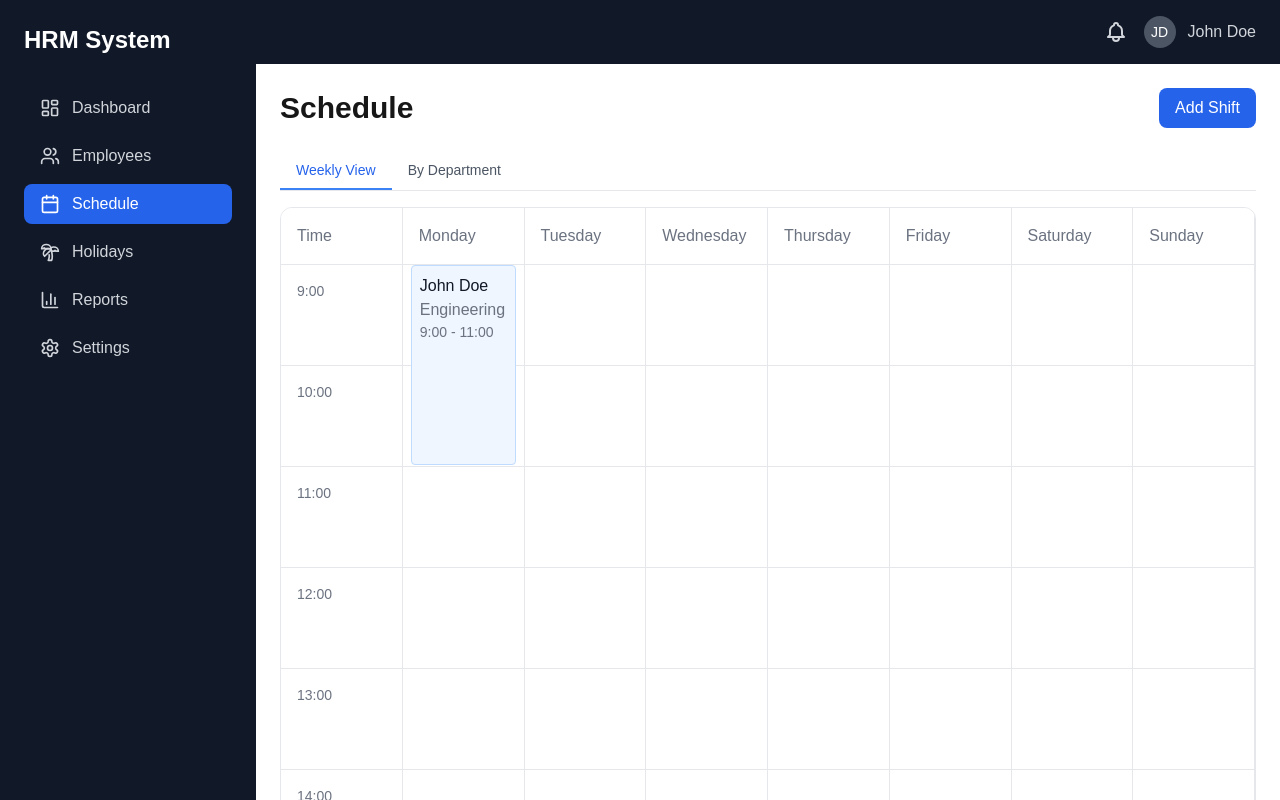
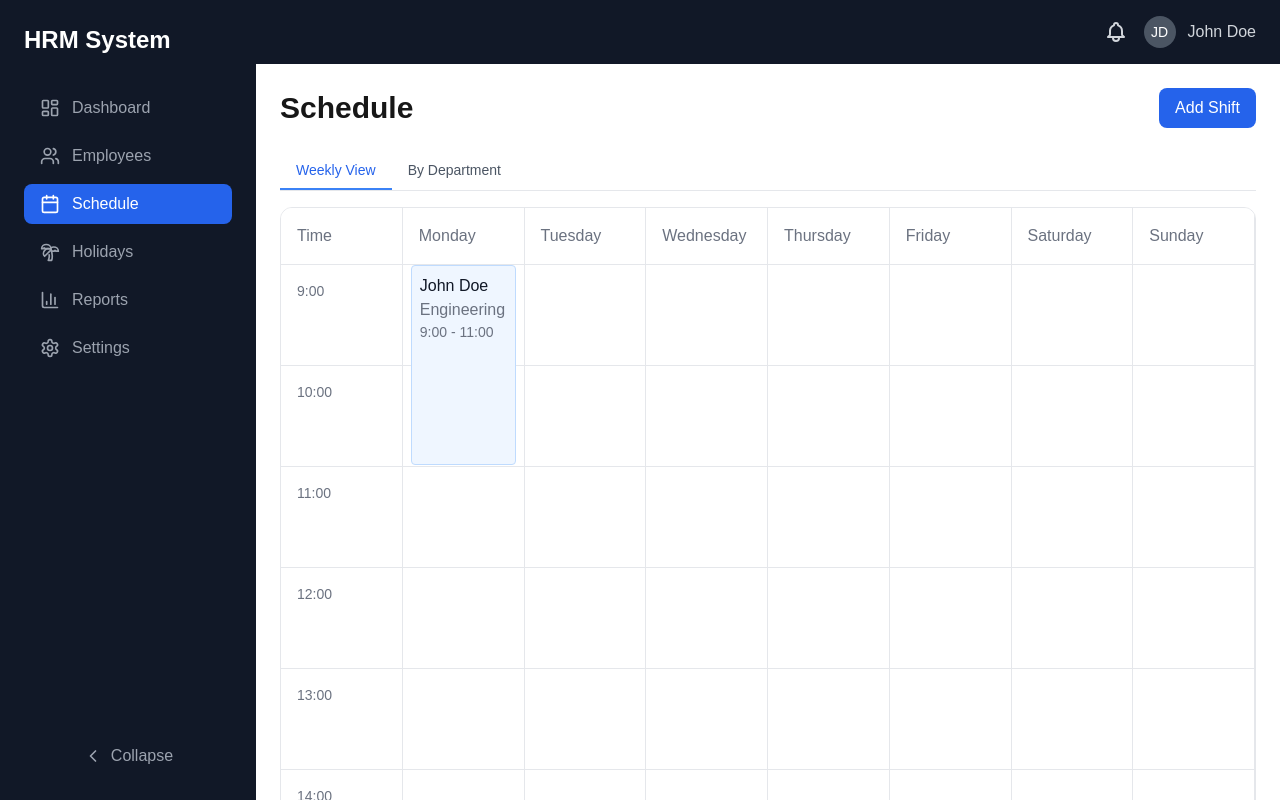
Before and after one commit to szbence7/hrm, a Next.js app: page /schedule in a window 1280 px wide. Shown: the top 800 px of the page. Built offline with nearby package versions, Linux system fonts and the light colour scheme.

Commit message:
Collapsible sidebar

```diff
--- a/src/components/Sidebar.tsx
+++ b/src/components/Sidebar.tsx
@@ -1,5 +1,6 @@
 'use client';
 
+import { useState } from 'react';
 import * as NavigationMenu from '@radix-ui/react-navigation-menu';
 import Link from 'next/link';
 import { usePathname } from 'next/navigation';
@@ -9,7 +10,9 @@ import {
   Calendar,
   Palmtree,
   BarChart3,
-  Settings
+  Settings,
+  ChevronLeft,
+  ChevronRight
 } from 'lucide-react';
 
 const navigationItems = [
@@ -23,11 +26,12 @@ const navigationItems = [
 
 export default function Sidebar() {
   const pathname = usePathname();
+  const [isCollapsed, setIsCollapsed] = useState(false);
 
   return (
     <>
       {/* Navbar */}
-      <div className="fixed top-0 left-64 right-0 h-16 bg-gray-900 dark:bg-gray-950 z-10">
+      <div className={`fixed top-0 ${isCollapsed ? 'left-20' : 'left-64'} right-0 h-16 bg-gray-900 dark:bg-gray-950 z-10 transition-all duration-300`}>
         <div className="h-full px-6 flex items-center justify-end">
           <div className="flex items-center gap-4">
             <button className="text-gray-300 hover:text-white">
@@ -46,28 +50,53 @@ export default function Sidebar() {
       </div>
 
       {/* Sidebar */}
-      <aside className="w-64 h-screen bg-gray-900 dark:bg-gray-950 text-white fixed left-0 top-0">
-        <div className="p-6">
-          <h1 className="text-2xl font-bold mb-8">HRM System</h1>
-          <NavigationMenu.Root className="relative">
+      <aside className={`${isCollapsed ? 'w-20' : 'w-64'} h-screen bg-gray-900 dark:bg-gray-950 text-white fixed left-0 top-0 transition-all duration-300`}>
+        <div className={`${isCollapsed ? 'px-2' : 'px-6'} py-6 h-full flex flex-col transition-all duration-300`}>
+          <h1 className={`text-2xl font-bold mb-8 overflow-hidden whitespace-nowrap ${isCollapsed ? 'text-center text-lg' : ''}`}>
+            {isCollapsed ? 'HRM' : 'HRM System'}
+          </h1>
+          <NavigationMenu.Root className="relative flex-grow">
             <NavigationMenu.List className="flex flex-col gap-2">
               {navigationItems.map((item) => (
                 <NavigationMenu.Item key={item.href}>
                   <Link
                     href={item.href}
-                    className={`flex items-center px-4 py-2 rounded-lg transition-colors ${
+                    className={`group flex items-center ${isCollapsed ? 'px-2' : 'px-4'} py-2 rounded-lg transition-colors ${
                       pathname === item.href
-                        ? 'bg-blue-600 text-white'
-                        : 'text-gray-300 hover:bg-gray-800 dark:hover:bg-gray-900'
-                    }`}
+                        ? 'bg-blue-600'
+                        : 'hover:bg-gray-800 dark:hover:bg-gray-900'
+                    } ${isCollapsed ? 'justify-center' : ''}`}
                   >
-                    <item.icon className="w-5 h-5 mr-3" />
-                    {item.name}
+                    <item.icon
+                      className={`w-5 h-5 ${isCollapsed ? '' : 'mr-3'} ${
+                        pathname === item.href
+                          ? 'text-white'
+                          : 'text-gray-400 group-hover:text-white'
+                      }`}
+                    />
+                    <span className={`${
+                      pathname === item.href
+                        ? 'text-white'
+                        : 'text-gray-400 group-hover:text-white'
+                    } ${isCollapsed ? 'hidden' : 'block'}`}>
+                      {item.name}
+                    </span>
                   </Link>
                 </NavigationMenu.Item>
               ))}
             </NavigationMenu.List>
           </NavigationMenu.Root>
+
+          {/* Toggle Button */}
+          <button
+            onClick={() => setIsCollapsed(!isCollapsed)}
+            className={`mt-4 flex items-center justify-center w-full ${isCollapsed ? 'px-2' : 'px-4'} py-2 text-gray-400 hover:text-white hover:bg-gray-800 rounded-lg transition-colors`}
+          >
+            {isCollapsed ? <ChevronRight className="w-5 h-5" /> : <ChevronLeft className="w-5 h-5" />}
+            <span className={`ml-2 ${isCollapsed ? 'hidden' : 'block'}`}>
+              {isCollapsed ? 'Expand' : 'Collapse'}
+            </span>
+          </button>
         </div>
       </aside>
     </>
```
